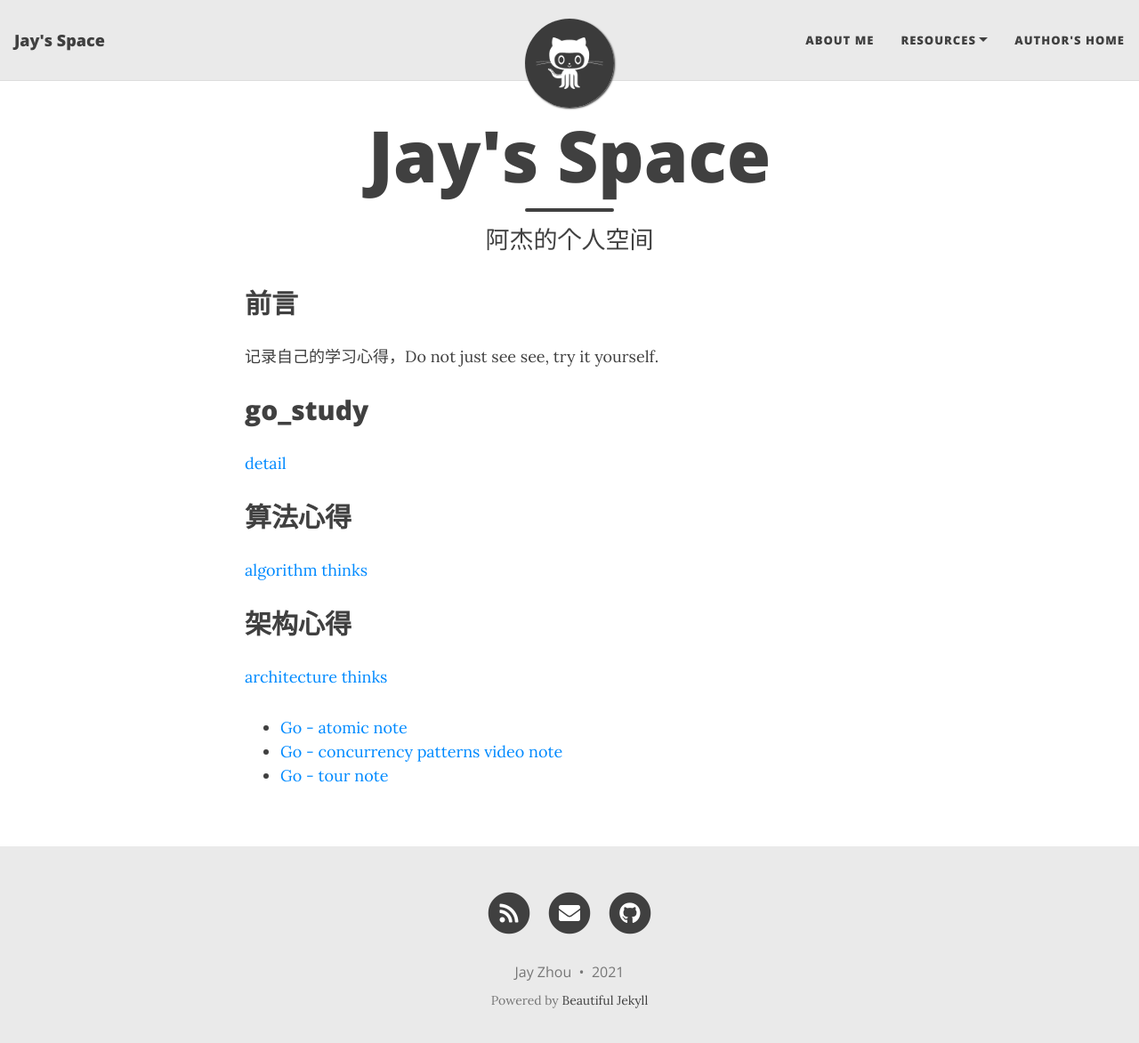
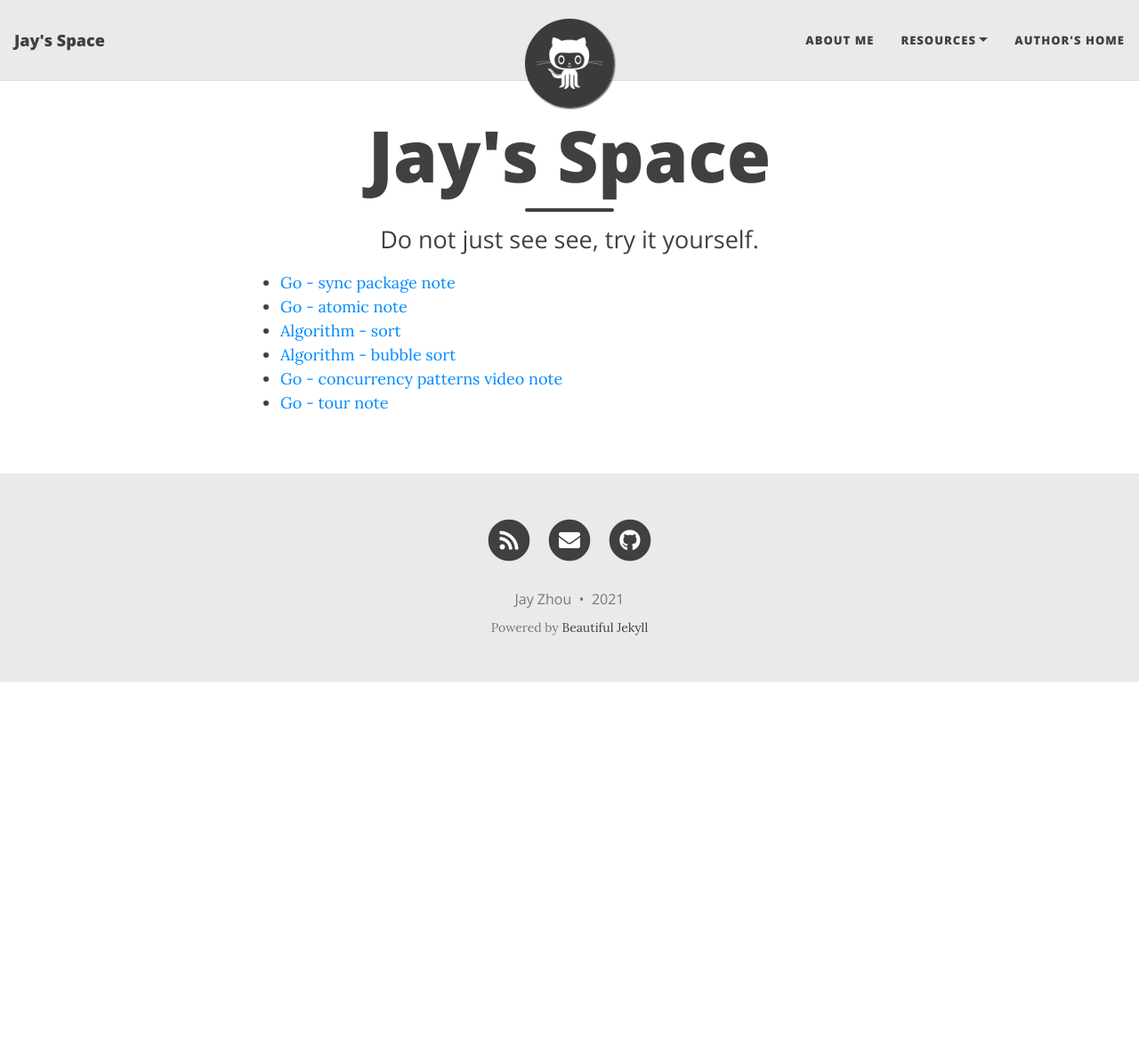
Before and after one commit to jayzhou215/jayzhou215.github.io, a Jekyll site: the page built from index.md, in a window 1280 px wide and 1185 px high. Shown: the top 1172 px of the window at 89% size. Built offline with Jekyll 4.4.1, drawn with Linux system fonts in a browser that asks for light colours; nearby versions of some CDN libraries; the list of posts is cut into pages by our own code.

Commit message:
move sort to post folder

```diff
--- a/index.md
+++ b/index.md
@@ -1,21 +1,8 @@
 ---
 layout: page
 title: Jay's Space
-subtitle: 阿杰的个人空间
+subtitle: Do not just see see, try it yourself.
 ---
-
-## 前言
-记录自己的学习心得，Do not just see see, try it yourself.
-
-
-## go_study
-[detail](./go_study/index.md)
-
-## 算法心得
-[algorithm thinks](./algorithm/visualgo.md)
-
-## 架构心得
-[architecture thinks](./architecture/index.md)
 
 <ul>
   {% for post in site.posts %}
```
Also changed, not shown: _posts/2021-05-08-bubble_sort.md (renamed from algorithm/visualgo.md, +8 -9 lines), _posts/2021-05-08-sort.md (added, +17 -0 lines), _posts/2021-05-12-sync.md (added, +48 -0 lines).
